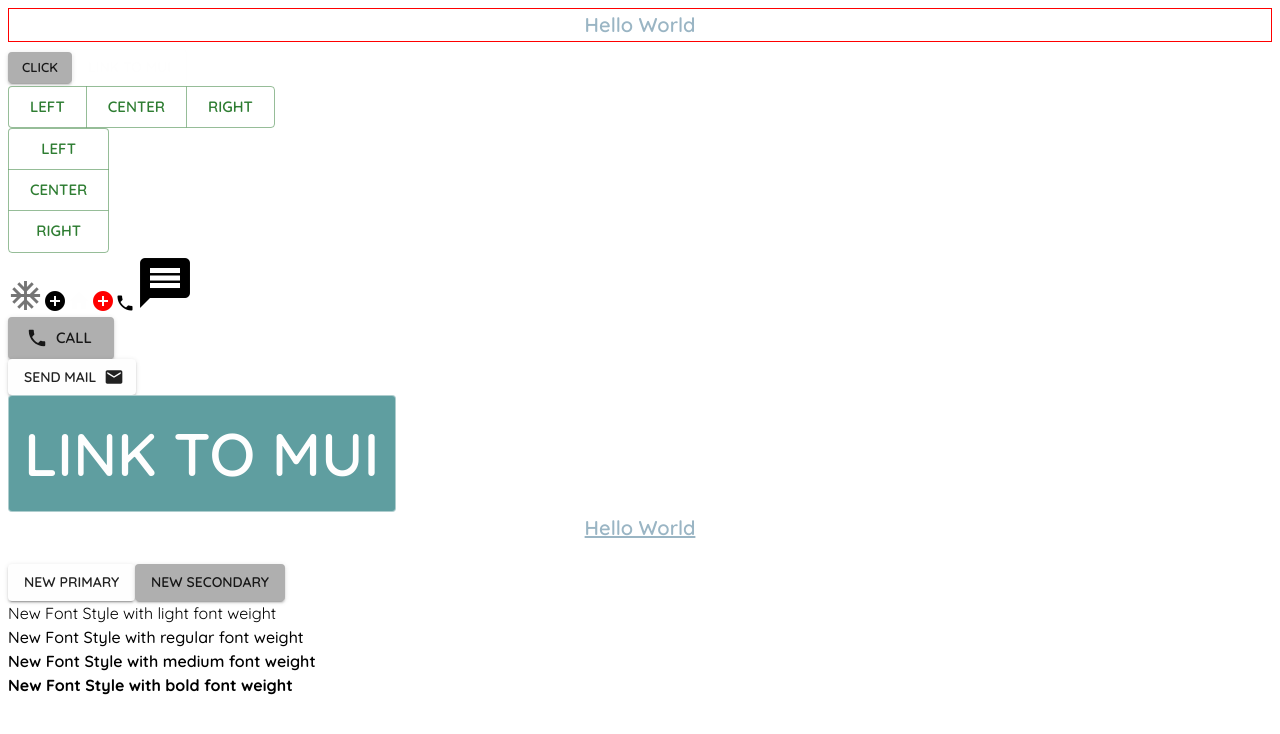
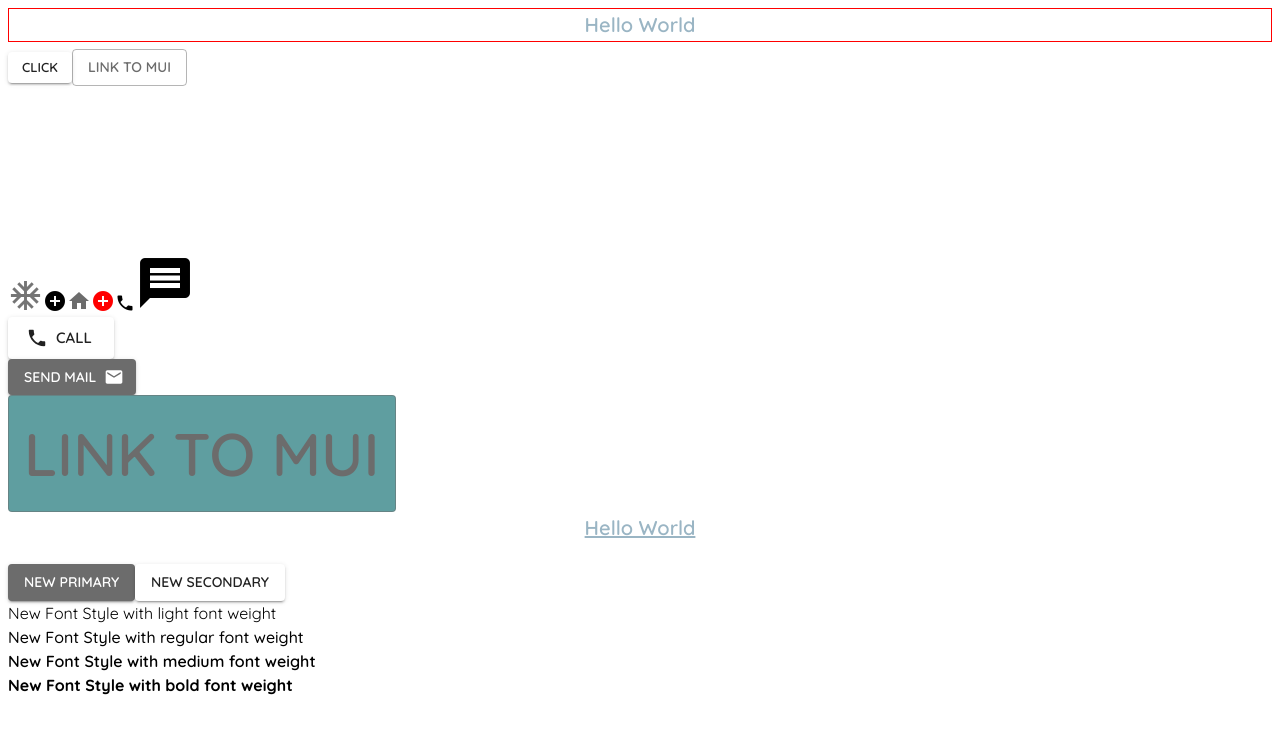
Before and after one commit to hakankaraahmet/Material-Ui-Lessons, a React (Create React App) app: page / in a window 1280 px wide. Shown: the top 734 px of the page. Built offline with nearby package versions, Linux system fonts and the light colour scheme.

Commit message:
modified Theme.js with minor changes

```diff
--- a/src/Theme/Theme.js
+++ b/src/Theme/Theme.js
@@ -3,10 +3,13 @@ import {createTheme} from "@mui/material"
 export const theme = createTheme({
     palette:{
       primary:{
-        main:"#fefefe" // we changed primary color from default values
+        main:"#6c6c6c" // we changed primary color from default values
       },
       secondary : {
-        main : "#afafaf"
+        main : "#fff"
+      },
+      success:{
+        main:"#fff"
       }
     },
     typography:{
```
